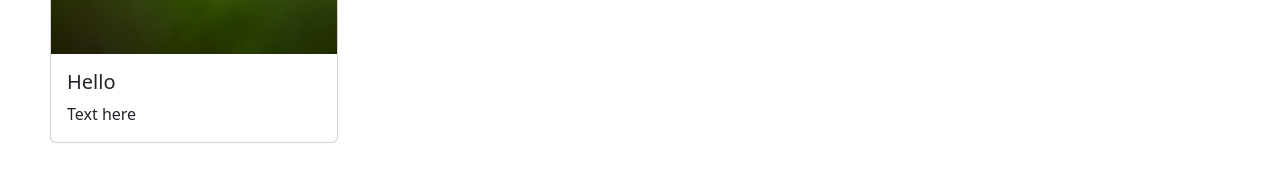
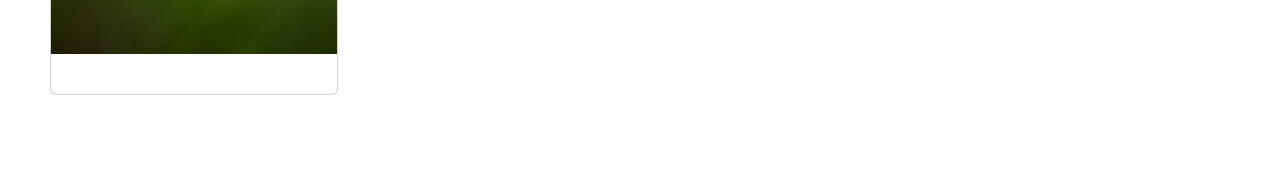
Before and after one commit to tatia-burdett/toolbox, a React (Create React App) app: page / in a window 1280 px wide. Shown: the part 238-414 px from the top of the page. Built offline with nearby package versions, Linux system fonts and the light colour scheme.

Commit message:
set up setState

```diff
--- a/src/App.js
+++ b/src/App.js
@@ -11,15 +11,21 @@ function App() {
   const [topics, setTopics] = useState([])
 
   useEffect(() => {
-    getTopics()
-  })
+    const fetchData = async () => {
+      const topics = await getTopics()
+      // console.log(topics.data[0])
+      setTopics(topics.data[0])
+   }
+   fetchData()
+  }, [])
 
+  console.log(topics.title, "STATE")
   return (
     <div className="App">
       {/* NavBar items should act as filters to filter Cards by topic - Limit items to main categories */}
       <NavBar />
       {/* Cards sorted by most recent, regardless of topic */}
-      <TopicCard />
+      <TopicCard topics={topics}/>
     </div>
   );
 }
--- a/src/api/fetch-api-service.js
+++ b/src/api/fetch-api-service.js
@@ -6,7 +6,6 @@ async function getTopics() {
 
     try {
         const res = await axios.get(url)
-        console.log(res)
         return res
     }
     catch (error) {
--- a/src/components/TopicCard/TopicCard.js
+++ b/src/components/TopicCard/TopicCard.js
@@ -4,15 +4,16 @@ import './TopicCard.css';
 import img from '../../images/img.jpg'
 
 
-function TopicCard() {
+function TopicCard({ topics }) {
+    console.log(topics.title, 'TOPIC CARD')
 
     return (
         <div className='card-container'>
             <Card style={{ width: '18rem' }} className='card'>
                 <Card.Img variant='top' src={img} />
                 <Card.Body>
-                    <Card.Title>Hello</Card.Title>
-                    <Card.Text>Text here</Card.Text>
+                    <Card.Title>{topics.title}</Card.Title>
+                    <Card.Text>{topics.content}</Card.Text>
                 </Card.Body>
             </Card>
         </div>
```
